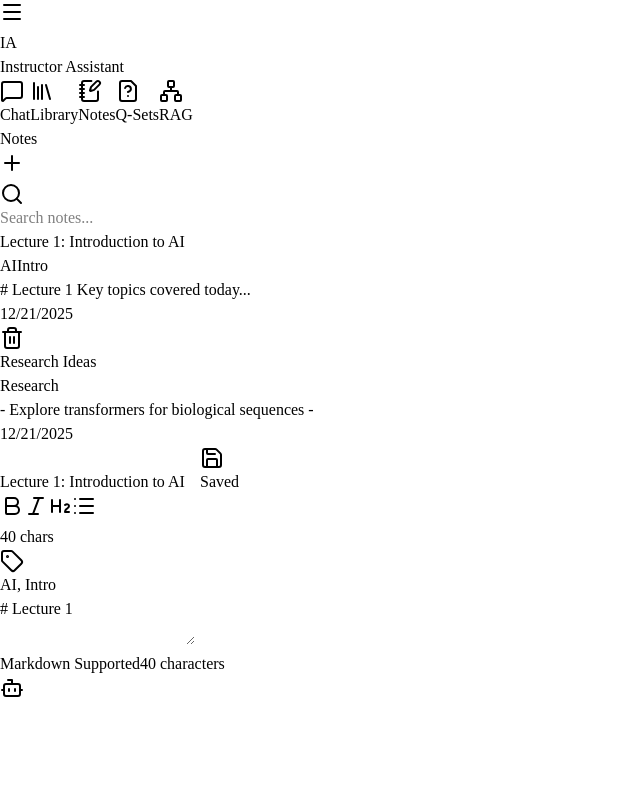
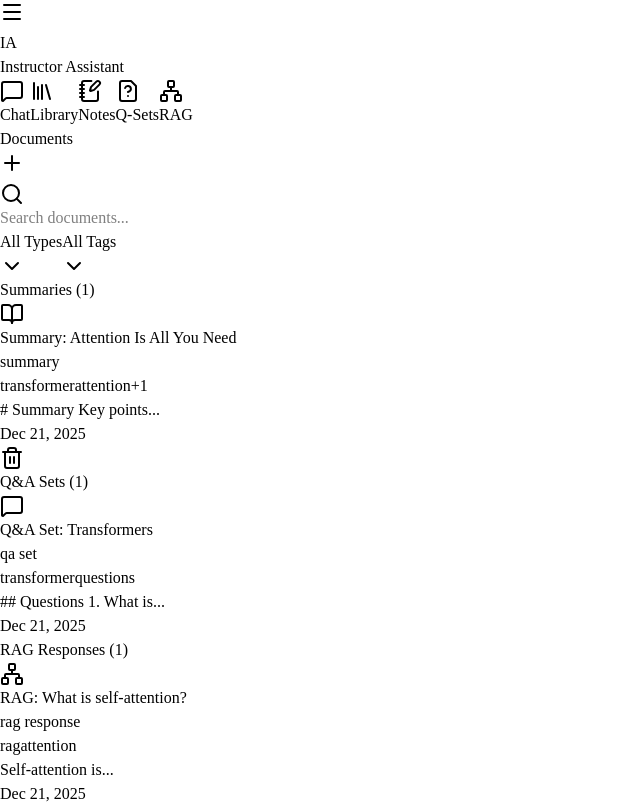
Before and after one commit to ekant1999/Instructor-Assistant, a React (Vite) app in the folder client/: page /notes in a window 1280 px wide. Shown: the top 804 px of the page, without its empty margins (0-640 px from the left). Built offline with nearby package versions, Linux system fonts and the light colour scheme.

Commit message:
feat: integrate enhanced pages and add toast notifications
- Update routes to use all enhanced pages
- Add Sonner toaster for notifications
- Keep original pages as fallback routes

```diff
--- a/client/src/App.tsx
+++ b/client/src/App.tsx
@@ -1,6 +1,7 @@
 import { queryClient } from "./lib/queryClient";
 import { QueryClientProvider } from "@tanstack/react-query";
 import { Toaster } from "@/components/ui/toaster";
+import { Toaster as SonnerToaster } from "@/components/ui/sonner";
 import { TooltipProvider } from "@/components/ui/tooltip";
 import AppShell from "@/app/AppShell";
 import AppRoutes from "@/app/routes";
@@ -13,6 +14,7 @@ function App() {
            <AppRoutes />
         </AppShell>
         <Toaster />
+        <SonnerToaster />
       </TooltipProvider>
     </QueryClientProvider>
   );
--- a/client/src/app/routes.tsx
+++ b/client/src/app/routes.tsx
@@ -1,6 +1,12 @@
 import React from 'react';
 import { Switch, Route } from 'wouter';
 import ChatPage from '@/chat/ChatPage';
+import EnhancedLibraryPage from '@/library/EnhancedLibraryPage';
+import EnhancedNotesPage from '@/notes/EnhancedNotesPage';
+import EnhancedQuestionSetsPage from '@/questions/EnhancedQuestionSetsPage';
+import EnhancedRagPage from '@/rag/EnhancedRagPage';
+
+// Keep original pages available as fallback if needed
 import LibraryPage from '@/library/LibraryPage';
 import NotesPage from '@/notes/NotesPage';
 import QuestionSetsPage from '@/questions/QuestionSetsPage';
@@ -10,10 +16,16 @@ export default function AppRoutes() {
   return (
     <Switch>
       <Route path="/" component={ChatPage} />
-      <Route path="/library" component={LibraryPage} />
-      <Route path="/notes" component={NotesPage} />
-      <Route path="/questions" component={QuestionSetsPage} />
-      <Route path="/rag" component={RagPage} />
+      {/* Enhanced pages with all new features */}
+      <Route path="/library" component={EnhancedLibraryPage} />
+      <Route path="/notes" component={EnhancedNotesPage} />
+      <Route path="/questions" component={EnhancedQuestionSetsPage} />
+      <Route path="/rag" component={EnhancedRagPage} />
+      {/* Fallback to original pages if needed */}
+      <Route path="/library/original" component={LibraryPage} />
+      <Route path="/notes/original" component={NotesPage} />
+      <Route path="/questions/original" component={QuestionSetsPage} />
+      <Route path="/rag/original" component={RagPage} />
       <Route>404 - Not Found</Route>
     </Switch>
   );
--- a/client/src/components/ui/sonner.tsx
+++ b/client/src/components/ui/sonner.tsx
@@ -1,16 +1,11 @@
-"use client"
-
-import { useTheme } from "next-themes"
+import React from "react"
 import { Toaster as Sonner } from "sonner"
 
 type ToasterProps = React.ComponentProps<typeof Sonner>
 
 const Toaster = ({ ...props }: ToasterProps) => {
-  const { theme = "system" } = useTheme()
-
   return (
     <Sonner
-      theme={theme as ToasterProps["theme"]}
       className="toaster group"
       toastOptions={{
         classNames: {
```
